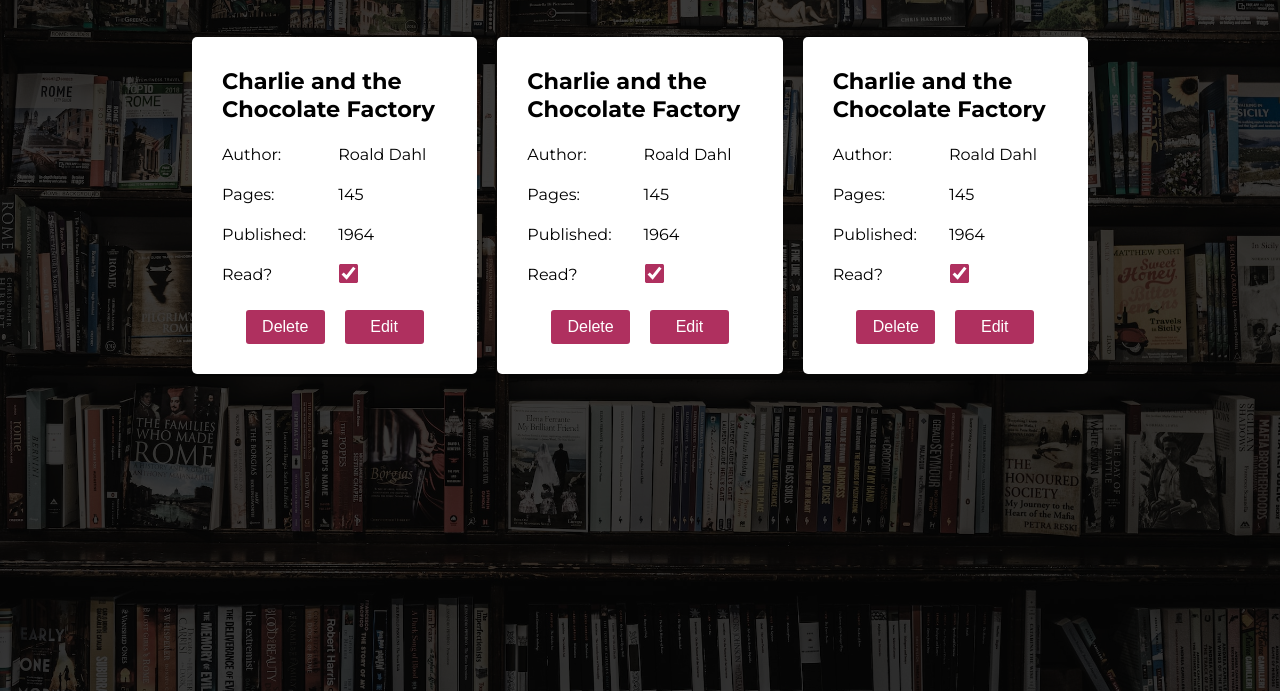
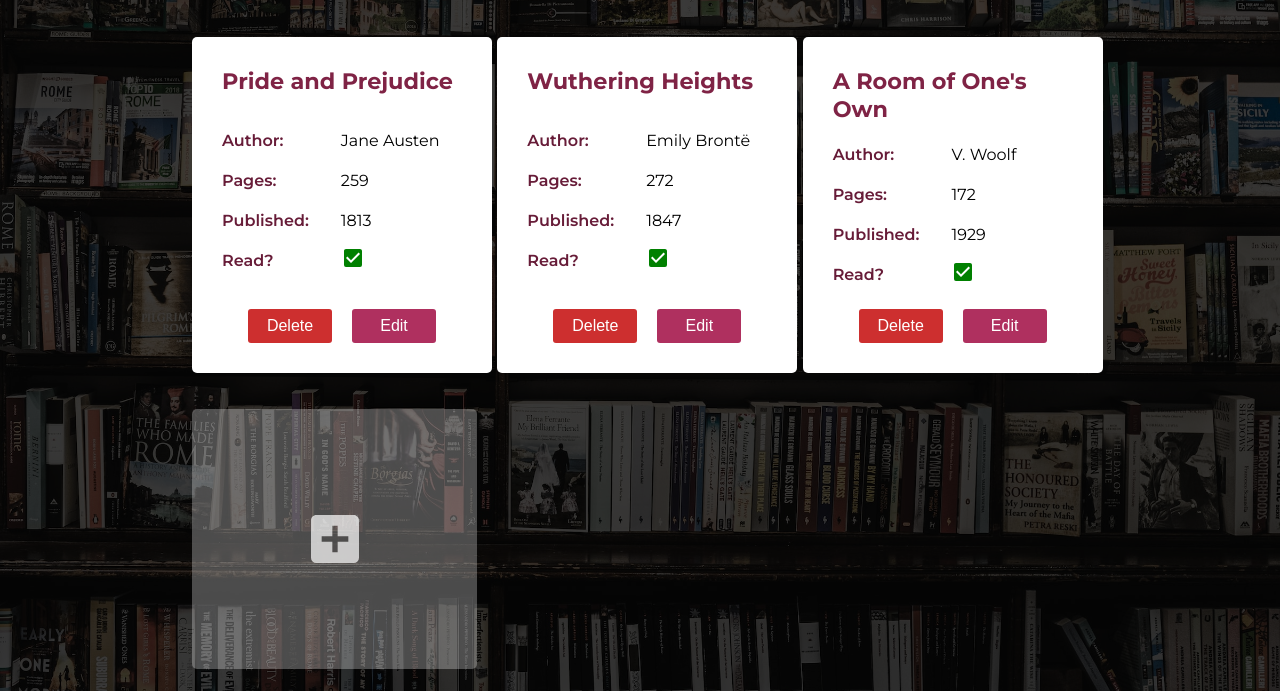
Before and after one commit to RimaSem/library, a plain HTML site: page index.html in a window 1280 px wide. Shown: the part 109-800 px from the top of the page. Drawn offline with Linux system fonts and the light colour scheme.

Commit message:
Add plus card

```diff
--- a/index.html
+++ b/index.html
@@ -17,7 +17,7 @@
     </header>
     <div class="books">
       <div class="book-card">
-        <h2>Charlie and the Chocolate Factory</h2>
+        <h2>Pride and Prejudice</h2>
         <div class="card-content">
           <div class="card-content-left">
             <div class="book-title">Author:</div>
@@ -26,20 +26,20 @@
             <div class="book-read">Read?</div>
           </div>
           <div class="card-content-right">
-            <div>Roald Dahl</div>
-            <div>145</div>
-            <div>1964</div>
-            <input class="book-card-checkbox" type="checkbox" checked="" />
+            <div>Jane Austen</div>
+            <div>259</div>
+            <div>1813</div>
+            <img src="img/checkbox-marked.svg" width="24px" />
           </div>
         </div>
         <div class="book-card-buttons">
-          <button class="">Delete</button>
-          <button class="">Edit</button>
+          <button class="delete-btn">Delete</button>
+          <button class="edit-btn">Edit</button>
         </div>
       </div>
 
       <div class="book-card">
-        <h2>Charlie and the Chocolate Factory</h2>
+        <h2>Wuthering Heights</h2>
         <div class="card-content">
           <div class="card-content-left">
             <div class="book-title">Author:</div>
@@ -48,20 +48,20 @@
             <div class="book-read">Read?</div>
           </div>
           <div class="card-content-right">
-            <div>Roald Dahl</div>
-            <div>145</div>
-            <div>1964</div>
-            <input class="book-card-checkbox" type="checkbox" checked="" />
+            <div>Emily Brontë</div>
+            <div>272</div>
+            <div>1847</div>
+            <img src="img/checkbox-marked.svg" width="24px" />
           </div>
         </div>
         <div class="book-card-buttons">
-          <button class="">Delete</button>
-          <button class="">Edit</button>
+          <button class="delete-btn">Delete</button>
+          <button class="edit-btn">Edit</button>
         </div>
       </div>
 
       <div class="book-card">
-        <h2>Charlie and the Chocolate Factory</h2>
+        <h2>A Room of One's Own</h2>
         <div class="card-content">
           <div class="card-content-left">
             <div class="book-title">Author:</div>
@@ -70,21 +70,21 @@
             <div class="book-read">Read?</div>
           </div>
           <div class="card-content-right">
-            <div>Roald Dahl</div>
-            <div>145</div>
-            <div>1964</div>
-            <input class="book-card-checkbox" type="checkbox" checked="" />
+            <div class="author-name">V. Woolf</div>
+            <div>172</div>
+            <div>1929</div>
+            <img src="img/checkbox-marked.svg" width="24px" />
           </div>
         </div>
         <div class="book-card-buttons">
-          <button class="">Delete</button>
-          <button class="">Edit</button>
+          <button class="delete-btn">Delete</button>
+          <button class="edit-btn">Edit</button>
         </div>
       </div>
 
-      <!-- <div class="plus-card">
-        <img src="img/plus-box.svg" alt="add-book box" width="30px" />
-      </div> -->
+      <div class="plus-card">
+        <img src="img/plus-box.svg" alt="add-book box" />
+      </div>
     </div>
     <div class="form-container">
       <div class="form-header">
--- a/styles.css
+++ b/styles.css
@@ -62,31 +62,57 @@ header button:active {
 .books {
   width: 70%;
   display: grid;
-  grid-template-columns: repeat(auto-fit, minmax(250px, 0.95fr));
-  grid-template-rows: auto;
+  grid-template-columns: repeat(auto-fit, minmax(280px, 0.9fr));
+  /* grid-template-rows: auto; */
   gap: 20px;
 }
 
 .book-card {
+  width: 300px;
   flex: 1;
   box-sizing: border-box;
   background-color: #fff;
   padding: 30px;
   border-radius: 5px;
   margin-bottom: 1rem;
+  display: flex;
+  flex-direction: column;
+  justify-content: space-between;
 }
 
 .book-card h2 {
+  /* max-width: 230px; */
+  color: #7f2345;
   font-size: 1.4rem;
   margin: 0px;
   padding-bottom: 12px;
 }
 
 .card-content {
+  /* width: max-content; */
   line-height: 2.5rem;
   display: flex;
   gap: 2rem;
 }
+
+.card-content-left {
+  font-weight: 600;
+  color: #671c38;
+}
+
+.card-content-right {
+  /* border: 1px solid red; */
+}
+
+.card-content-right img {
+  position: relative;
+  top: 4px;
+}
+
+/* .author-name {
+  inline-size: 100px;
+  overflow-wrap: break-word;
+} */
 
 .book-card-buttons {
   display: flex;
@@ -106,17 +132,49 @@ header button:active {
   width: 35%;
 }
 
+.book-card-buttons .delete-btn {
+  background-color: rgb(205, 47, 47);
+}
+
+.book-card-buttons .edit-btn:hover {
+  background-color: #bb3c6b;
+}
+
+.book-card-buttons .edit-btn:active {
+  background-color: #af305f;
+}
+
+.book-card-buttons .delete-btn:hover {
+  background-color: rgb(224, 53, 53);
+}
+
+.book-card-buttons .delete-btn:active {
+  background-color: rgb(205, 47, 47);
+}
+
 .plus-card {
-  background-color: #fff4;
-  padding: 20px;
+  max-width: 300px;
+  background-color: rgba(253, 253, 253, 0.281);
   border-radius: 5px;
   width: 100%;
   min-height: 260px;
   display: flex;
   justify-content: center;
   align-items: center;
-  color: #54545455;
   cursor: pointer;
+  flex: 1;
+  box-sizing: border-box;
+  padding: 30px;
+  margin-bottom: 1rem;
+}
+
+.plus-card img {
+  width: 4rem;
+  opacity: 0.7;
+}
+
+.plus-card:hover {
+  background-color: rgba(253, 253, 253, 0.355);
 }
 
 /* Form section */
```
Also changed, not shown: img/checkbox-marked.svg (added).
